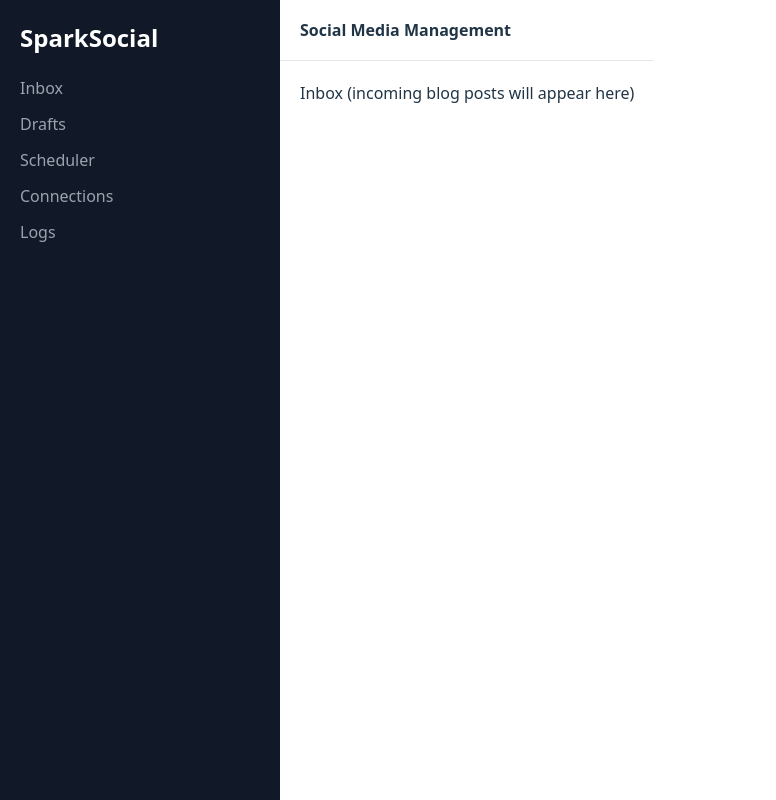
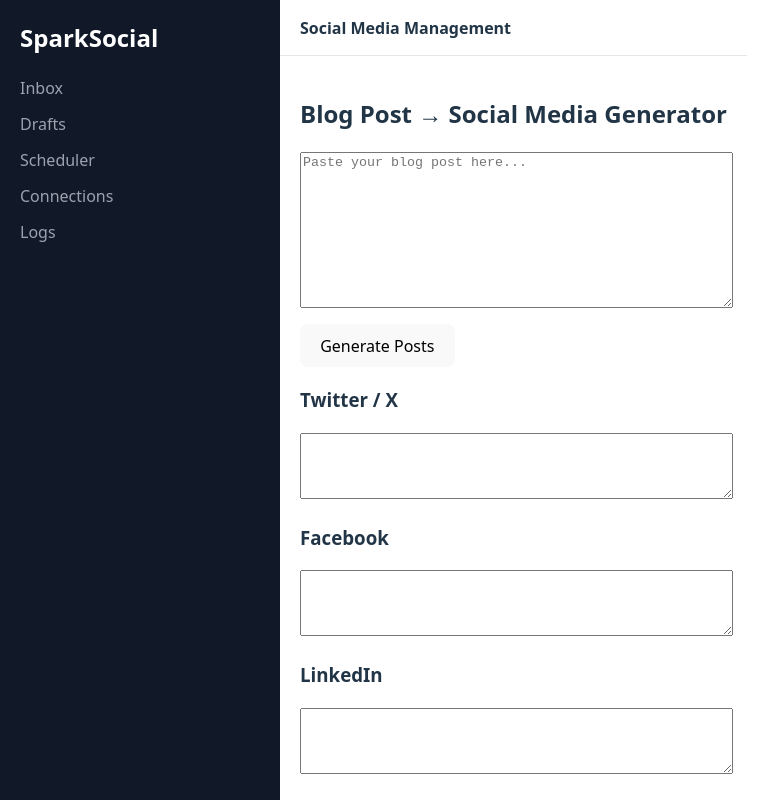
Before and after one commit to Mikekellydev/social-sparkwave, a React (Vite) app: page / in a window 1280 px wide. Shown: the whole page, without its empty margins (0-776 px from the left). Built offline with nearby package versions, Linux system fonts and the light colour scheme.

Commit message:
Add blog to social generator

```diff
--- a/src/App.jsx
+++ b/src/App.jsx
@@ -1,5 +1,6 @@
 import { BrowserRouter, Routes, Route } from "react-router-dom";
 import "./App.css";
+import React from "react"
 
 function Layout({ children }) {
   return (
@@ -30,7 +31,59 @@ function Layout({ children }) {
 }
 
 function Inbox() {
-  return <div>Inbox (incoming blog posts will appear here)</div>;
+  const [blogText, setBlogText] = React.useState("")
+  const [twitter, setTwitter] = React.useState("")
+  const [facebook, setFacebook] = React.useState("")
+  const [linkedin, setLinkedin] = React.useState("")
+
+  function generatePosts() {
+    if (!blogText) return
+
+    const short = blogText.slice(0, 200)
+
+    setTwitter(short + " #blog #insight")
+
+    setFacebook(
+      "I just published a new article and wanted to share a quick thought from it:\n\n" +
+      short +
+      "\n\nWhat do you think?"
+    )
+
+    setLinkedin(
+      "New article reflection:\n\n" +
+      short +
+      "\n\nCurious how others approach this."
+    )
+  }
+
+  return (
+    <div>
+
+      <h2>Blog Post → Social Media Generator</h2>
+
+      <textarea
+        rows="10"
+        style={{width:"100%", marginBottom:"10px"}}
+        placeholder="Paste your blog post here..."
+        value={blogText}
+        onChange={(e)=>setBlogText(e.target.value)}
+      />
+
+      <button onClick={generatePosts}>
+        Generate Posts
+      </button>
+
+      <h3>Twitter / X</h3>
+      <textarea rows="4" style={{width:"100%"}} value={twitter} readOnly />
+
+      <h3>Facebook</h3>
+      <textarea rows="4" style={{width:"100%"}} value={facebook} readOnly />
+
+      <h3>LinkedIn</h3>
+      <textarea rows="4" style={{width:"100%"}} value={linkedin} readOnly />
+
+    </div>
+  )
 }
 
 function App() {
```
Also changed, not shown: 6 other files (tests, documents, lock files or other folders).
